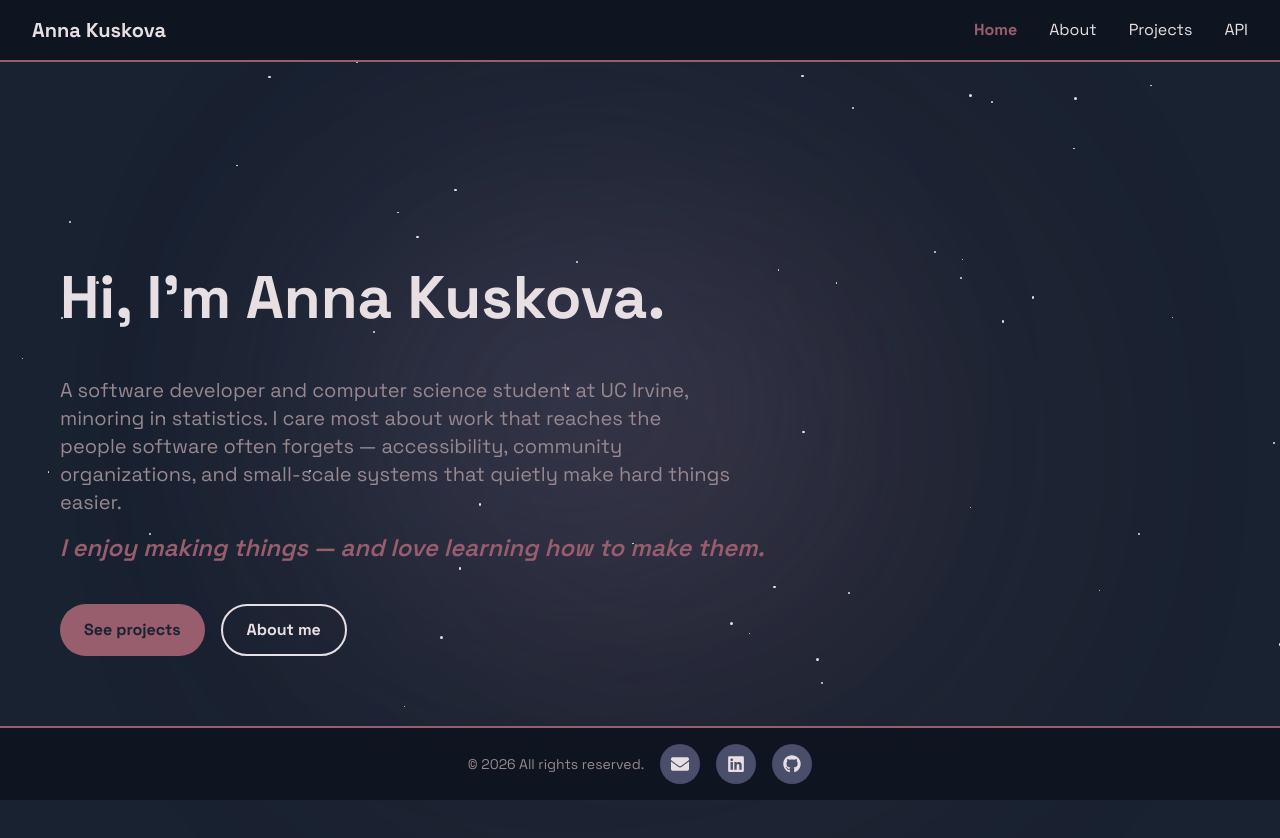
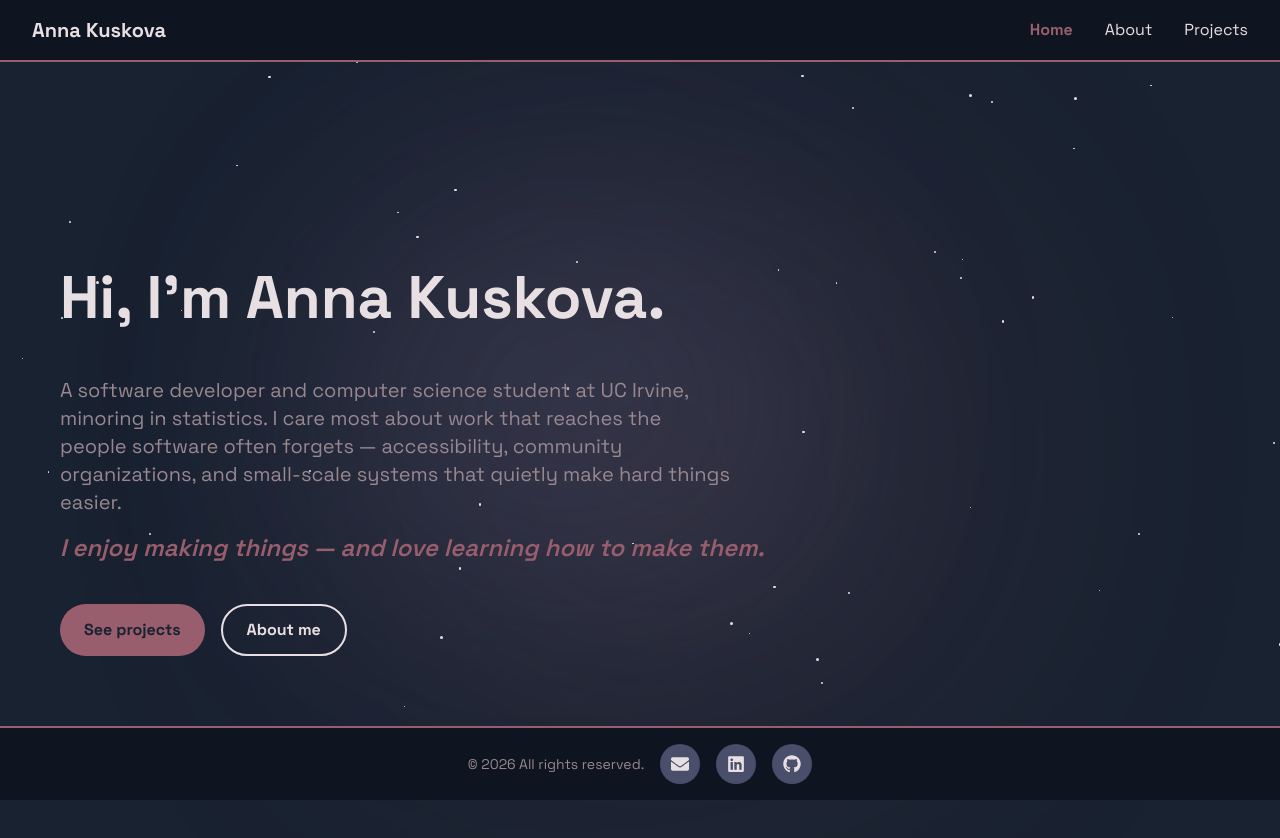
Before and after one commit to akuskova/Portfolio, a React (Vite) app in the folder frontend/: page / in a window 1280 px wide. Shown: the top 838 px of the page. Built offline with nearby package versions, Linux system fonts and the light colour scheme.

Commit message:
small change 2

```diff
--- a/frontend/src/components/Navbar.tsx
+++ b/frontend/src/components/Navbar.tsx
@@ -46,7 +46,6 @@ export default function Navbar() {
           </div>
         </div>
 
-        <NavLink to="/api" className={navLinkClass}>API</NavLink>
       </div>
 
       <button
```
